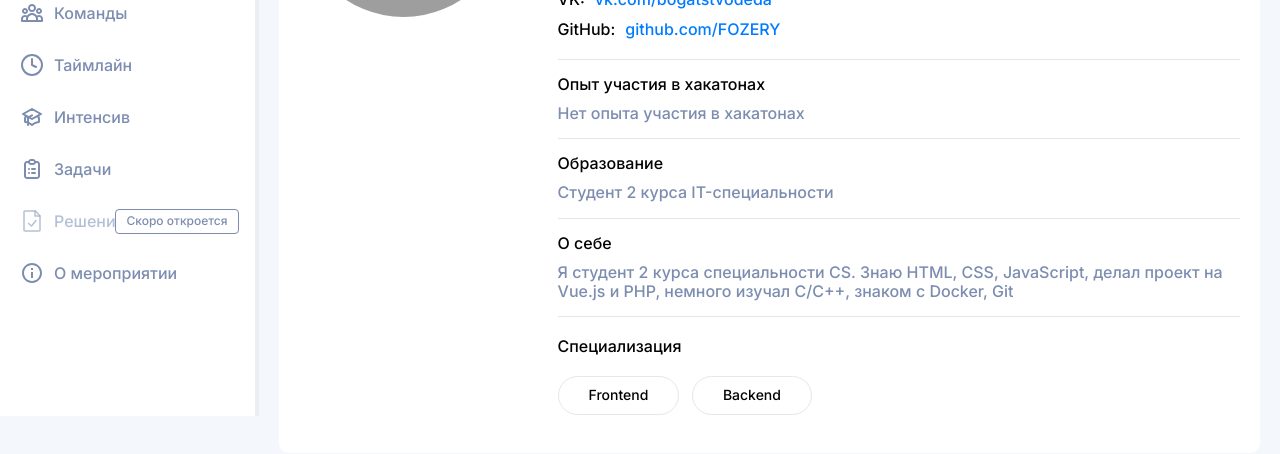
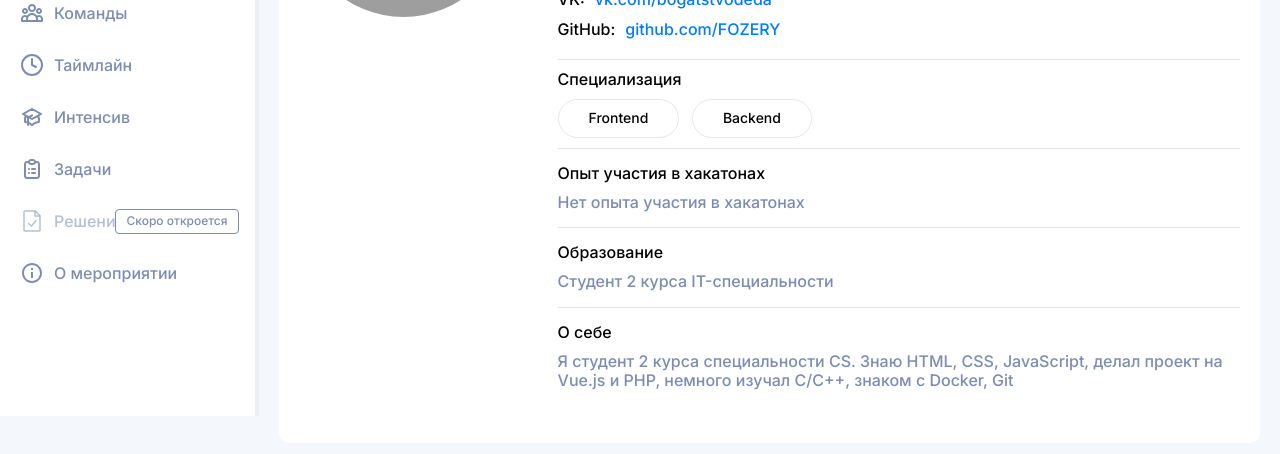
Before and after one commit to FOZERY/letshack-hackanova, a Vue app: page /personal/profile in a window 1280 px wide. Shown: the part 384-838 px from the top of the page. Built offline with nearby package versions, Linux system fonts and the light colour scheme; grey boxes are pictures that could not be loaded; a web font is replaced by a local one.

Commit message:
feat: move specializtion info higher in profile ,add updateUserData function template in profile edit

```diff
--- a/src/pages/PageUserProfile.vue
+++ b/src/pages/PageUserProfile.vue
@@ -109,6 +109,17 @@ userStore.fetchUser();
                     </div>
 
                     <hr />
+                    <p class="body-text-medium">Специализация</p>
+                    <div class="flex gap-5">
+                        <TagButton
+                            v-for="tag in userStore.user.tags"
+                            :key="tag.id"
+                            class="select-none"
+                            v-bind="tag"
+                        />
+                    </div>
+
+                    <hr />
                     <p class="body-text-medium mt-4">
                         Опыт участия в хакатонах
                     </p>
@@ -129,17 +140,6 @@ userStore.fetchUser();
                     </div>
 
                     <!--         Наш код           -->
-
-                    <hr />
-                    <p class="body-text-medium mt-8">Специализация</p>
-                    <div class="flex mt-8 gap-5">
-                        <TagButton
-                            v-for="tag in userStore.user.tags"
-                            :key="tag.id"
-                            class="select-none"
-                            v-bind="tag"
-                        />
-                    </div>
                 </div>
             </div>
         </div>
--- a/src/pages/PageUserProfileEdit.vue
+++ b/src/pages/PageUserProfileEdit.vue
@@ -8,6 +8,7 @@ import { useUserStore } from '@/stores/userStore.js';
 
 import { onMounted, reactive } from 'vue';
 import deepClone from 'lodash.clonedeep';
+import router from '@/router/index.js';
 
 const userStore = useUserStore();
 const tagStore = useTagStore();
@@ -18,6 +19,14 @@ const addTagToUser = (tag) => {
 
 const deleteTagFromUser = (tag) => {
     tag.isAdded = false;
+};
+
+const updateUserData = async () => {
+    try {
+        await router.push({ name: 'profile' });
+    } catch (e) {
+        console.log(e);
+    }
 };
 
 userStore.fetchUser();
@@ -258,6 +267,7 @@ onMounted(() => {
                             <button
                                 type="submit"
                                 class="submit-button button button__block button__filled button__large"
+                                @click.prevent="updateUserData"
                             >
                                 <span class="loader"></span>
                                 <span>Сохранить изменения</span>
--- a/src/stores/tagStore.js
+++ b/src/stores/tagStore.js
@@ -44,6 +44,7 @@ export const useTagStore = defineStore('tagStore', {
         getAddedTags: (state) => {
             return state.tags.filter((tag) => tag.isAdded).sort(compareTagsFn);
         },
+        // Можно будет переделать через SET и userStore
         getNotAddedTags: (state) => {
             return state.tags.filter((tag) => !tag.isAdded).sort(compareTagsFn);
         },
```
